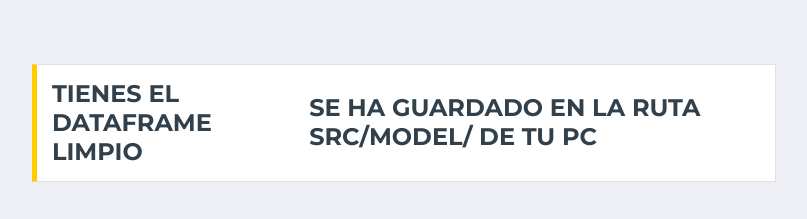
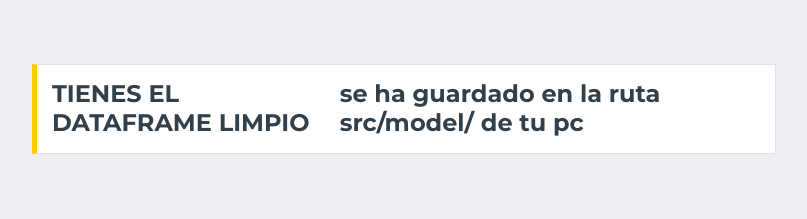
Before and after one commit to dacafra11/Fifa_ML, a Flask app: template templates/Result_Limp.html in a window 1280 px wide. Shown: the part 64-283 px from the top of the page, without its empty margins (46-853 px from the left). Run offline with Flask 2, Linux system fonts and the light colour scheme; the template is opened without the code that fills it, so the values that code supplies are empty; parts of the project's set-up code (start-up, migrations or seed data) failed here and were passed over; some libraries are stand-ins or nearby versions.

Commit message:
Update Result_Limp.html

```diff
--- a/templates/Result_Limp.html
+++ b/templates/Result_Limp.html
@@ -56,7 +56,7 @@
                         <div class="col-12">
                             <div class="section-title">
                                 <h4 class="m-0 text-uppercase font-weight-bold">Tienes el dataframe limpio</h4>
-                                <h4 class="m-0 text-uppercase font-weight-bold">Se ha guardado en la ruta src/model/ de tu pc</h4>
+                                <h4 class="m-0 text-lowercase font-weight-bold">Se ha guardado en la ruta src/model/ de tu pc</h4>
                             </div>
                         </br>
                         </br>
```
